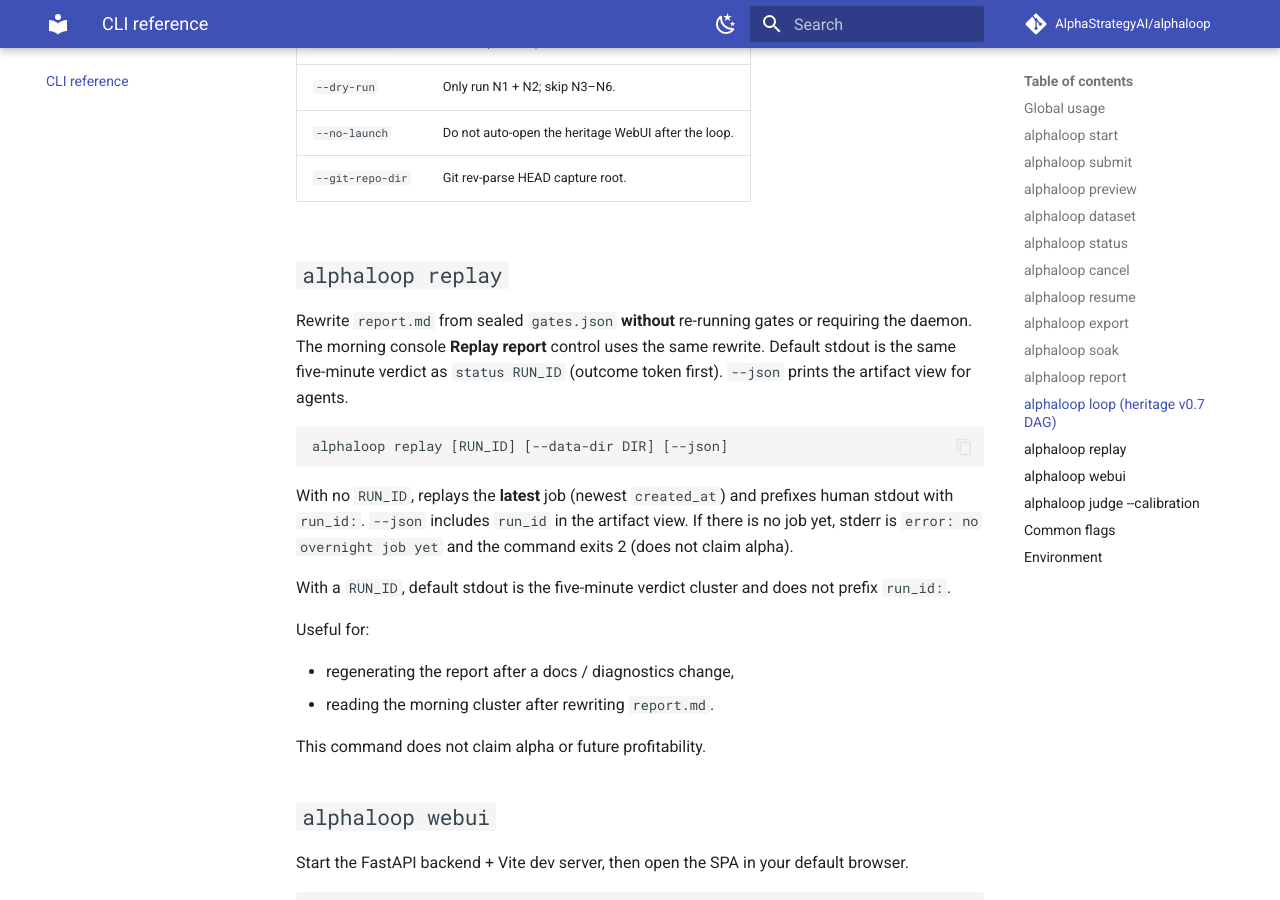
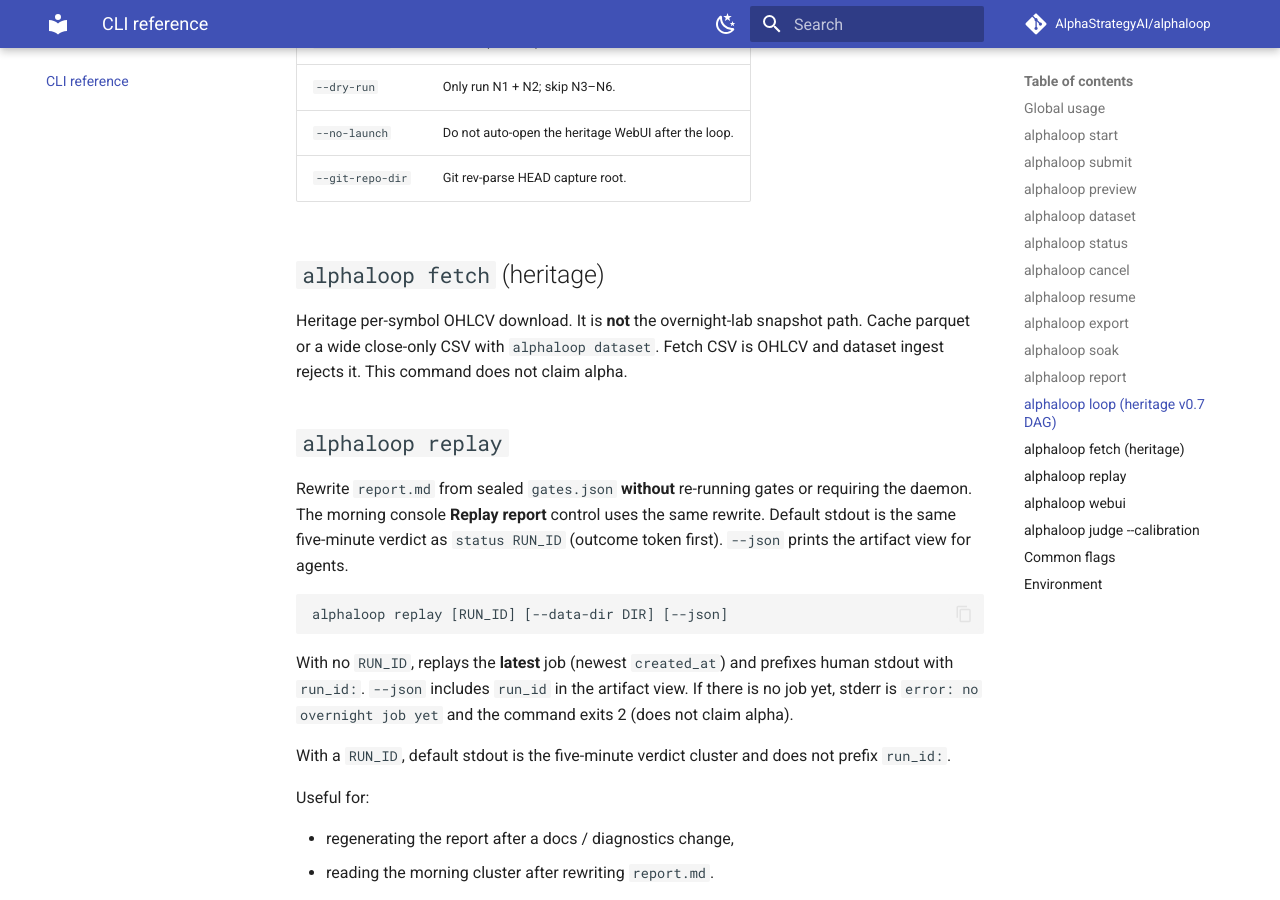
Before and after one commit to AlphaStrategyAI/alphaloop, an MkDocs documentation site: the page built from docs/cli.md, in a window 1280 px wide and 900 px high, scrolled down 5929 px. Built offline with MkDocs 1.6.1 and Material for MkDocs 9.7.7, drawn with Linux system fonts in a browser that asks for light colours; comment, search, counter and statistics services are not loaded.

Commit message:
feat(cli): mark alphaloop fetch help as heritage OHLCV
--help now says heritage per-symbol OHLCV, not overnight dataset
ingest. fetch_data still writes the same bar table. Does not claim alpha.

Co-authored-by: PatrickFeng <AlphaStrategyAI@users.noreply.github.com>

```diff
--- a/docs/cli.md
+++ b/docs/cli.md
@@ -248,6 +248,13 @@ promise alpha.
 | `--no-launch`    | Do not auto-open the heritage WebUI after the loop. |
 | `--git-repo-dir` | Git rev-parse HEAD capture root. |
 
+## `alphaloop fetch` (heritage)
+
+Heritage per-symbol OHLCV download. It is **not** the overnight-lab
+snapshot path. Cache parquet or a wide close-only CSV with
+`alphaloop dataset`. Fetch CSV is OHLCV and dataset ingest rejects it.
+This command does not claim alpha.
+
 ## `alphaloop replay`
 
 Rewrite `report.md` from sealed `gates.json` **without** re-running
```
Also changed, not shown: docs/plans/2026-08-20-fetch-heritage.md (+5 -5 lines), 2 other files.
